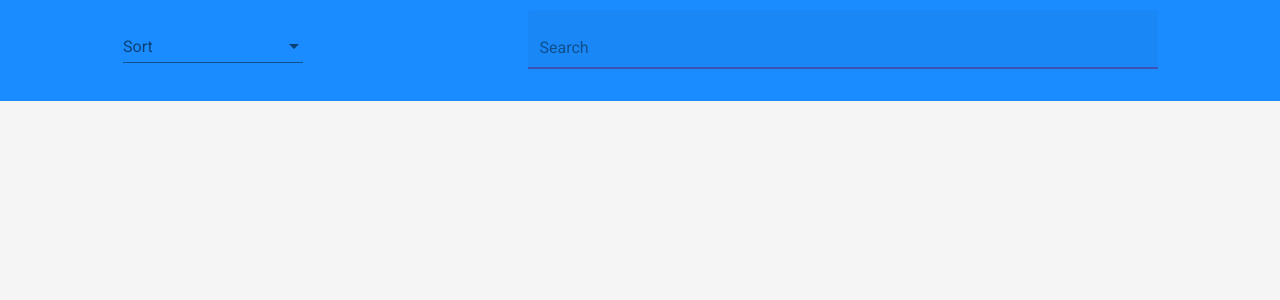
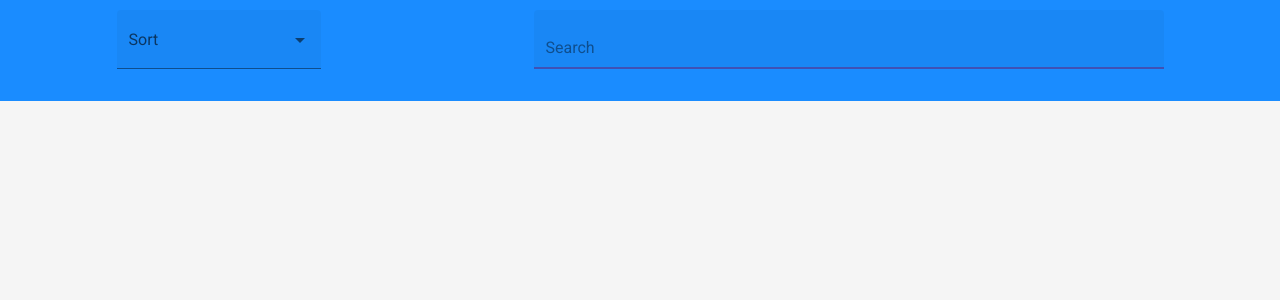
Before and after one commit to jitendraOnline/coditasUserGit, an Angular app: page / in a window 1280 px wide. Shown: the top 300 px of the page. Built offline with nearby package versions, Linux system fonts and the light colour scheme.

Commit message:
changes the color of search box

```diff
--- a/src/app/view-user/view-user.component.html
+++ b/src/app/view-user/view-user.component.html
@@ -2,7 +2,7 @@
 
    <div class="searchHeader">
       <div class="search">
-         <mat-form-field>
+         <mat-form-field appearance="fill">
             <mat-label>Sort</mat-label>
             <mat-select (selectionChange)="sortList(a.value)"  #a >
                <mat-option *ngFor="let sortParam of sortParamList"
```
